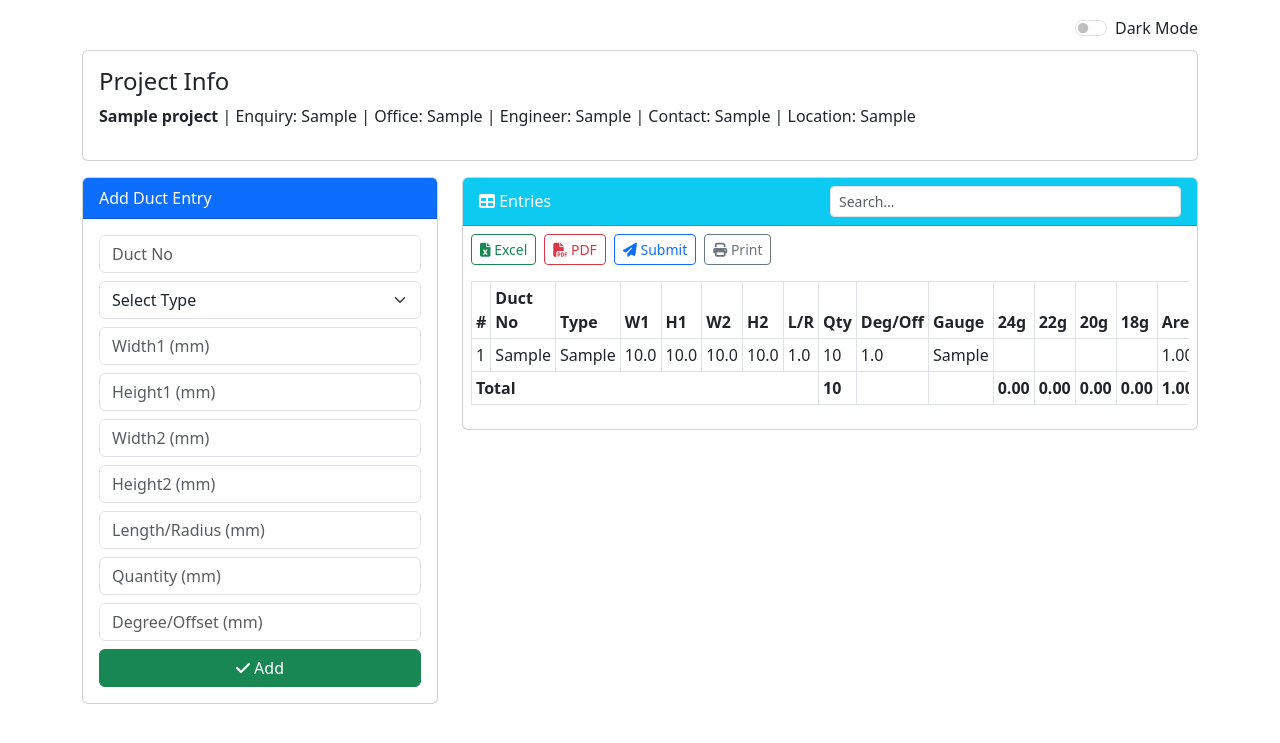
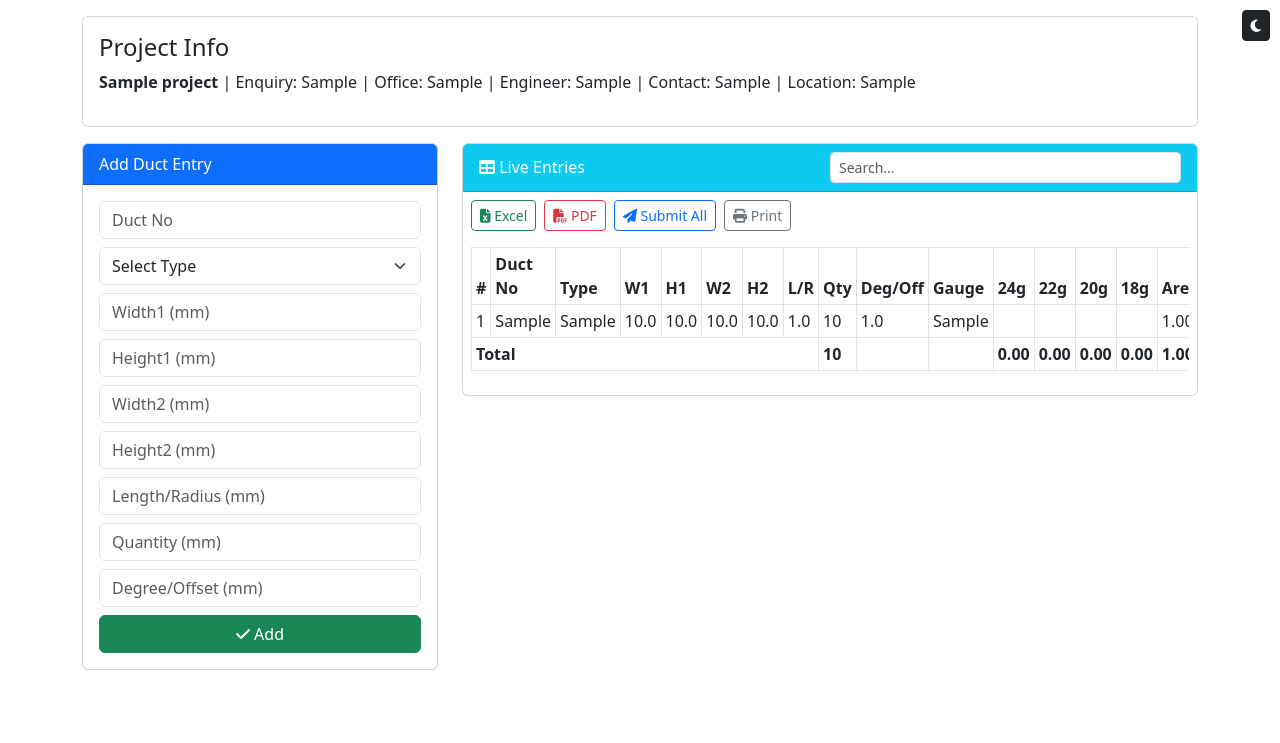
Before and after one commit to Madhan12-tech/duct-measurement, a Flask app: page /home in a window 1280 px wide. Shown: the top 743 px of the page. Run offline with Flask 3, Linux system fonts and the light colour scheme; tables that the repository leaves empty hold one stand-in row (values such as "Sample post").

Commit message:
Update duct_entry.html

```diff
--- a/templates/duct_entry.html
+++ b/templates/duct_entry.html
@@ -1,28 +1,25 @@
 <!DOCTYPE html>
 <html lang="en">
 <head>
-  <meta charset="UTF-8" />
-  <meta name="viewport" content="width=device-width, initial-scale=1.0"/>
+  <meta charset="UTF-8">
   <title>Duct Entry</title>
+  <meta name="viewport" content="width=device-width, initial-scale=1">
 
-  <!-- Bootstrap + FontAwesome -->
+  <!-- Bootstrap & FontAwesome -->
   <link href="https://cdn.jsdelivr.net/npm/bootstrap@5.3.0/dist/css/bootstrap.min.css" rel="stylesheet">
   <link href="https://cdnjs.cloudflare.com/ajax/libs/font-awesome/6.5.0/css/all.min.css" rel="stylesheet">
 
   <style>
     body.dark-mode {
       background-color: #121212;
-      color: #ffffff;
+      color: #f1f1f1;
     }
-    .dark-mode .card {
-      background-color: #1e1e1e;
+    .dark-mode .card, .dark-mode .form-control, .dark-mode .form-select, .dark-mode table {
+      background-color: #1f1f1f !important;
+      color: #f1f1f1 !important;
     }
-    .dark-mode input, .dark-mode select {
-      background-color: #2a2a2a;
-      color: #fff;
-    }
-    .dark-mode .table {
-      color: #fff;
+    .dark-mode .table-bordered td, .dark-mode .table-bordered th {
+      border-color: #333;
     }
     th {
       background-color: #0d6efd;
@@ -33,26 +30,27 @@
       font-weight: bold;
     }
     .dark-mode tfoot td {
-      background-color: #1f1f1f;
+      background-color: #2b2b2b;
+    }
+    .dark-toggle {
+      position: fixed;
+      top: 10px;
+      right: 10px;
+      z-index: 1000;
     }
   </style>
 </head>
 <body>
 
-<div class="container py-3">
+<div class="dark-toggle">
+  <button class="btn btn-sm btn-dark" onclick="toggleDarkMode()"><i class="fa fa-moon"></i></button>
+</div>
 
-  <!-- Dark mode switch -->
-  <div class="d-flex justify-content-end mb-2">
-    <div class="form-check form-switch">
-      <input class="form-check-input" type="checkbox" id="darkSwitch">
-      <label class="form-check-label" for="darkSwitch">Dark Mode</label>
-    </div>
-  </div>
+<div class="container">
 
-  <!-- Flash messages -->
   {% with messages = get_flashed_messages() %}
     {% if messages %}
-      <div class="alert alert-success">
+      <div class="alert alert-success mt-3">
         {% for message in messages %}
           <div>{{ message }}</div>
         {% endfor %}
@@ -61,14 +59,14 @@
   {% endwith %}
 
   <!-- Project Info -->
-  <div class="card mb-3">
+  <div class="card mt-3">
     <div class="card-body">
-      <h4>Project Info</h4>
+      <h4 class="card-title">Project Info</h4>
       {% if project %}
         <p><strong>{{ project[1] }}</strong> | Enquiry: {{ project[2] }} | Office: {{ project[3] }} |
-          Engineer: {{ project[4] }} | Contact: {{ project[5] }} | Location: {{ project[6] }}</p>
+        Engineer: {{ project[4] }} | Contact: {{ project[5] }} | Location: {{ project[6] }}</p>
       {% else %}
-        <p>No project data.</p>
+        <p>No project information available.</p>
       {% endif %}
     </div>
   </div>
@@ -76,7 +74,7 @@
   <div class="row">
     <!-- Form -->
     <div class="col-md-4">
-      <div class="card">
+      <div class="card mt-3">
         <div class="card-header bg-primary text-white">
           {{ edit_entry and "Edit" or "Add" }} Duct Entry
         </div>
@@ -87,7 +85,7 @@
               <input class="form-control" type="text" name="duct_no" placeholder="Duct No" required value="{{ edit_entry[1] if edit_entry else '' }}">
             </div>
             <div class="mb-2">
-              <select class="form-select" name="duct_type" id="duct_type" required onchange="toggleFactor()">
+              <select class="form-select" name="duct_type" id="duct_type" required onchange="toggleFactorField()">
                 <option value="">Select Type</option>
                 {% for t in ['ST','SHOE','RED','OFFSET','DUM','ELB','VANES'] %}
                   <option value="{{ t }}" {% if edit_entry and edit_entry[2] == t %}selected{% endif %}>{{ t }}</option>
@@ -97,13 +95,12 @@
             {% for i in [3,4,5,6,7,8,9] %}
               <div class="mb-2">
                 <input class="form-control" type="number" step="any" name="{{ ['width1','height1','width2','height2','length_or_radius','quantity','degree_or_offset'][loop.index0] }}"
-                       placeholder="{{ ['Width1','Height1','Width2','Height2','Length/Radius','Quantity','Degree/Offset'][loop.index0] }} (mm)"
-                       value="{{ edit_entry[i] if edit_entry else '' }}">
+                placeholder="{{ ['Width1','Height1','Width2','Height2','Length/Radius','Quantity','Degree/Offset'][loop.index0] }} (mm)"
+                value="{{ edit_entry[i] if edit_entry else '' }}">
               </div>
             {% endfor %}
-            <div class="mb-2" id="factorDiv" style="display:none;">
-              <input class="form-control" type="number" step="any" name="factor" placeholder="Factor (default 1.5)"
-                value="{{ edit_entry[16] if edit_entry else 1.5 }}">
+            <div class="mb-2" id="factorField" style="display:none;">
+              <input class="form-control" type="number" step="any" name="factor" placeholder="Factor" value="{{ edit_entry[16] if edit_entry and edit_entry|length > 16 else '1.5' }}">
             </div>
             <button type="submit" class="btn btn-success w-100">
               <i class="fa fa-check"></i> {{ edit_entry and "Update" or "Add" }}
@@ -115,16 +112,16 @@
 
     <!-- Table -->
     <div class="col-md-8">
-      <div class="card">
+      <div class="card mt-3">
         <div class="card-header bg-info text-white d-flex justify-content-between align-items-center">
-          <span><i class="fa fa-table"></i> Entries</span>
+          <span><i class="fa fa-table"></i> Live Entries</span>
           <input class="form-control form-control-sm w-50" id="searchInput" onkeyup="filterTable()" placeholder="Search...">
         </div>
         <div class="card-body p-2">
           <div class="d-flex gap-2 mb-3 flex-wrap">
             <form action="/export_excel" method="get"><button class="btn btn-outline-success btn-sm"><i class="fa fa-file-excel"></i> Excel</button></form>
             <form action="/export_pdf" method="get"><button class="btn btn-outline-danger btn-sm"><i class="fa fa-file-pdf"></i> PDF</button></form>
-            <form action="/submit_all" method="post"><button class="btn btn-outline-primary btn-sm"><i class="fa fa-paper-plane"></i> Submit</button></form>
+            <form action="/submit_all" method="post"><button class="btn btn-outline-primary btn-sm"><i class="fa fa-paper-plane"></i> Submit All</button></form>
             <button onclick="window.print()" class="btn btn-outline-secondary btn-sm"><i class="fa fa-print"></i> Print</button>
           </div>
 
@@ -192,6 +189,7 @@
 </div>
 
 <!-- Scripts -->
+<script src="https://cdn.jsdelivr.net/npm/bootstrap@5.3.0/dist/js/bootstrap.bundle.min.js"></script>
 <script>
   function filterTable() {
     const input = document.getElementById("searchInput").value.toLowerCase();
@@ -201,27 +199,24 @@
     });
   }
 
-  function toggleFactor() {
-    const ductType = document.getElementById("duct_type").value;
-    const factorDiv = document.getElementById("factorDiv");
-    const typesWithFactor = ['RED', 'OFFSET', 'SHOE', 'ELB'];
-    factorDiv.style.display = typesWithFactor.includes(ductType) ? 'block' : 'none';
+  function toggleDarkMode() {
+    const body = document.body;
+    body.classList.toggle("dark-mode");
+    localStorage.setItem("dark-mode", body.classList.contains("dark-mode"));
   }
 
-  document.addEventListener('DOMContentLoaded', function () {
-    toggleFactor();
-    const darkSwitch = document.getElementById('darkSwitch');
-    if (localStorage.getItem('darkMode') === 'true') {
-      document.body.classList.add('dark-mode');
-      darkSwitch.checked = true;
+  function toggleFactorField() {
+    const selected = document.getElementById("duct_type").value;
+    const show = ['RED','OFFSET','SHOE','ELB'].includes(selected);
+    document.getElementById("factorField").style.display = show ? 'block' : 'none';
+  }
+
+  window.onload = () => {
+    if (localStorage.getItem("dark-mode") === "true") {
+      document.body.classList.add("dark-mode");
     }
-    darkSwitch.addEventListener('change', () => {
-      document.body.classList.toggle('dark-mode');
-      localStorage.setItem('darkMode', darkSwitch.checked);
-    });
-  });
+    toggleFactorField();
+  }
 </script>
-
-<script src="https://cdn.jsdelivr.net/npm/bootstrap@5.3.0/dist/js/bootstrap.bundle.min.js"></script>
 </body>
 </html>
```
